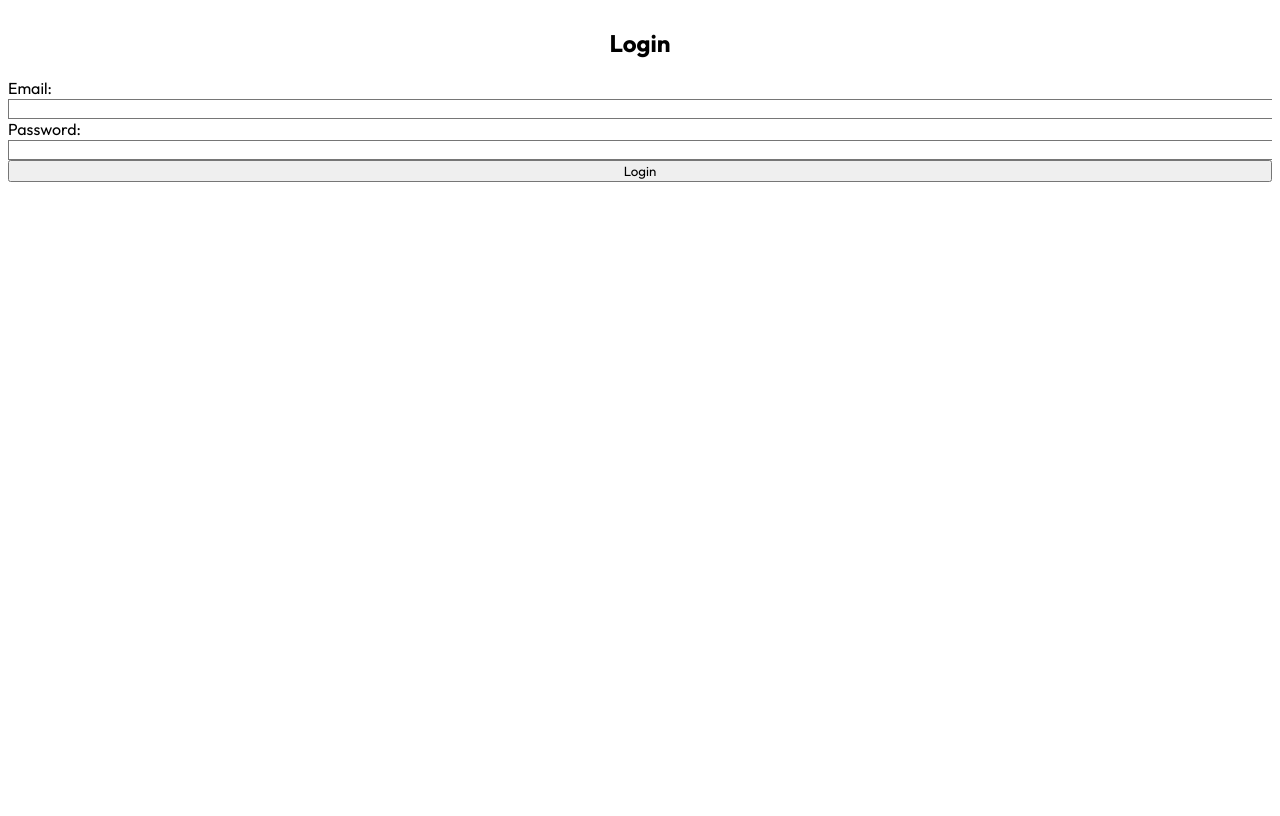
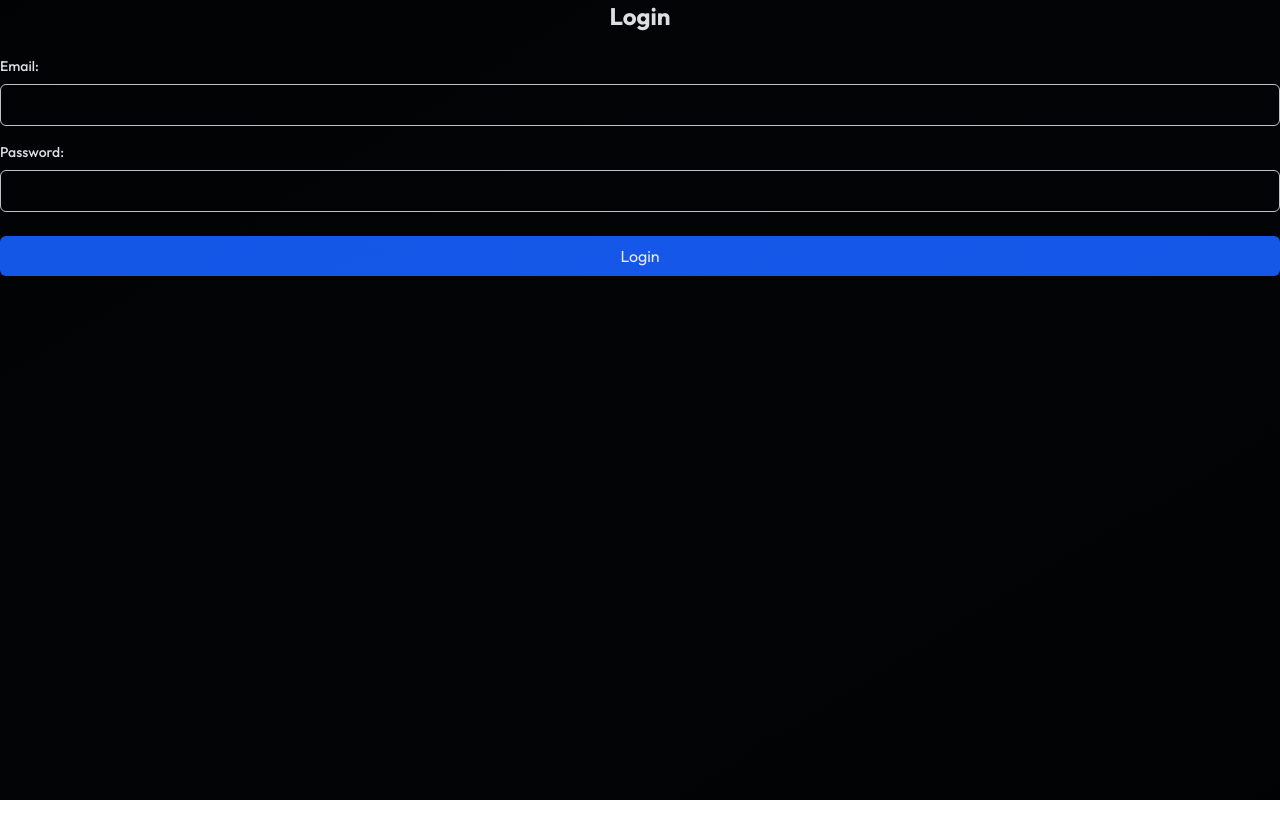
Before and after one commit to harsh038/CF-AP-R, a React (Vite) app: page /login in a window 1280 px wide. Built offline with nearby package versions, Linux system fonts and the light colour scheme.

Commit message:
according to v4

```diff
--- a/src/index.css
+++ b/src/index.css
@@ -1,9 +1,23 @@
+@import url('https://fonts.googleapis.com/css2?family=Work+Sans&display=swap');
 @import url('https://fonts.googleapis.com/css2?family=Outfit:wght@100..900&display=swap');
+@import "tailwindcss";
 
-@tailwind base;
-@tailwind components;
-@tailwind utilities;
+@theme {
+    --color-goray: #1f2632;
+    --color-soky: #dcedfb;
+    --color-bolue: #018cfd;
+    --color-wohite: #dcedfb
+}
+
+html {
+    scroll-behavior: smooth;
+}
 
 * {
-    font-family: Outfit;
+    font-family: "Outfit", serif;
+
 }
+
+h1 {
+    font-family: "Work Sans", serif;
+}
```
